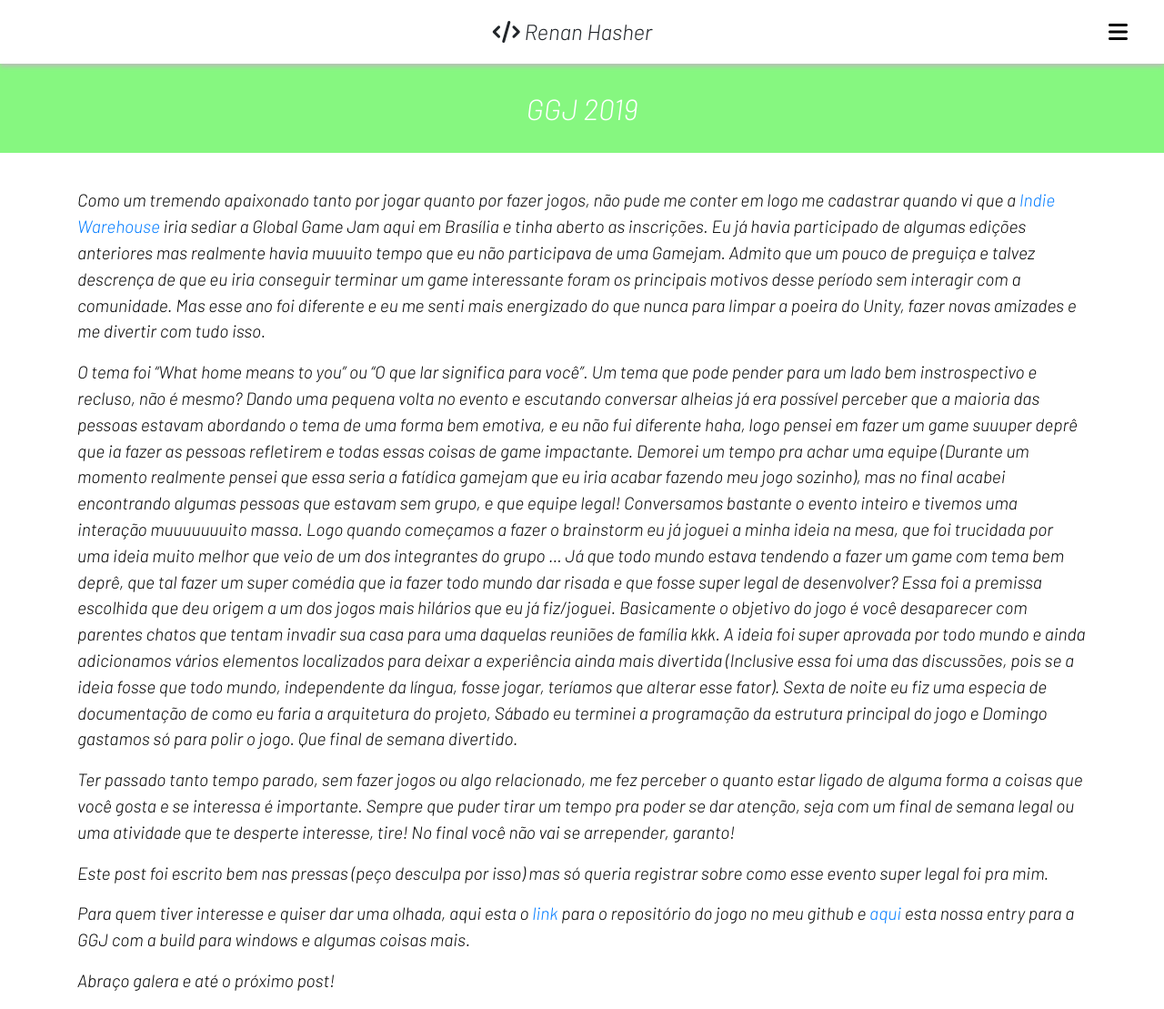
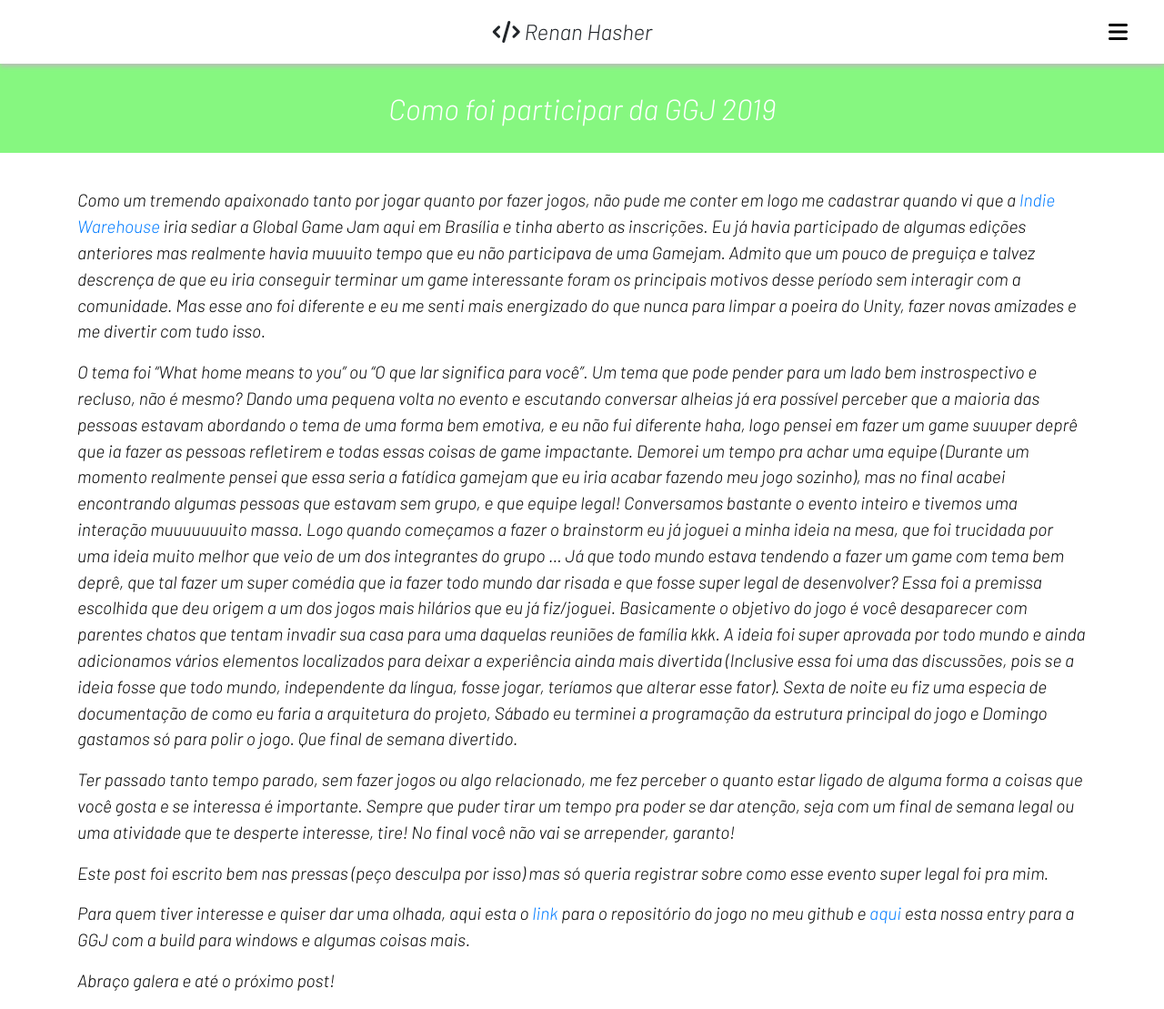
Before and after one commit to hasher-hasher/hasher-hasher.github.io, a Jekyll site: the page built from _posts/2019-01-30-ggj-2019.markdown, in a window 1280 px wide. Shown: the whole page at 91% size. Built offline with Jekyll 4.4.1, drawn with Linux system fonts in a browser that asks for light colours; nearby versions of some CDN libraries; comment, search, counter and statistics services are not loaded.

Commit message:
Updated Ggj 2019

```diff
--- a/_posts/2019-01-30-ggj-2019.markdown
+++ b/_posts/2019-01-30-ggj-2019.markdown
@@ -1,5 +1,5 @@
 ---
-title: GGJ 2019
+title: Como foi participar da GGJ 2019
 date: 2019-01-30 21:37:00 Z
 categories:
 - misc
```
